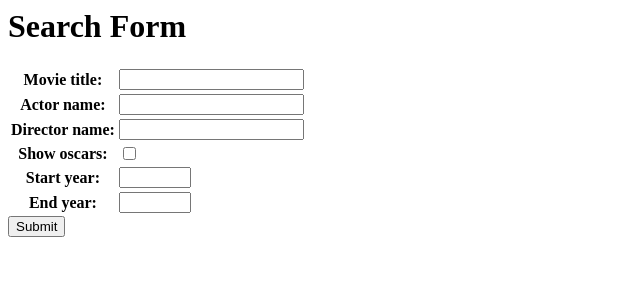
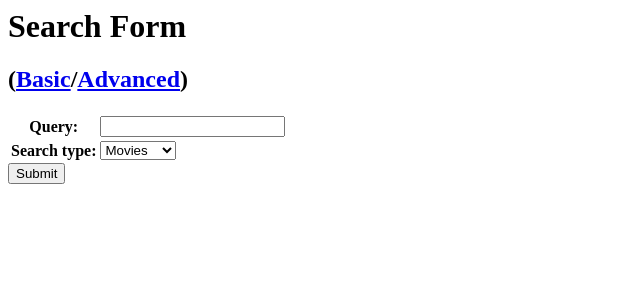
Before and after one commit to kbaylor/movienet, a Django app: page /movieapp/find/ in a window 1280 px wide. Shown: the top 300 px of the page, without its empty margins (0-640 px from the left). Run offline with Django 3.2, Linux system fonts and the light colour scheme; parts of the project's set-up code (start-up, migrations or seed data) failed here and were passed over.

Commit message:
commiting new views and search forms, and actor costar list

```diff
--- a/MovieNet/movieapp/forms.py
+++ b/MovieNet/movieapp/forms.py
@@ -2,6 +2,8 @@ from django import forms
 
 
 class SearchForm(forms.Form):
+
+
     movie_title = forms.CharField(required=False)
     actor_name = forms.CharField(required=False)
     director_name = forms.CharField(required=False)
@@ -9,3 +11,11 @@ class SearchForm(forms.Form):
 
     start_year = forms.IntegerField(required=False,max_value=2013,min_value=1900)
     end_year = forms.IntegerField(required=False,max_value=2013,min_value=1900)
+
+    min_rating = forms.DecimalField(required=False,max_value=10,min_value=1,max_digits=3, decimal_places=2)
+    max_rating = forms.DecimalField(required=False,max_value=10,min_value=1,max_digits=3,decimal_places=2)
+
+
+class BasicSearchForm(forms.Form):
+    query = forms.CharField(required=True)
+    search_type = forms.ChoiceField(choices=[("movie","Movies"),("actor","Actors"),("director","Directors")])
--- a/MovieNet/movieapp/models.py
+++ b/MovieNet/movieapp/models.py
@@ -66,6 +66,6 @@ class Member(models.Model):
 class Rated(models.Model):
     member = models.ForeignKey(Member)
     movie = models.ForeignKey(Movie)
-    rating = models.IntegerField(validators=[MinValueValidator(0), MaxValueValidator(10)])
+    rating = models.IntegerField(validators=[MinValueValidator(1), MaxValueValidator(10)])
     class Meta:
         unique_together = ('member', 'movie')
--- a/MovieNet/movieapp/templates/find_form.html
+++ b/MovieNet/movieapp/templates/find_form.html
@@ -3,8 +3,8 @@
     <title>Search form</title>
 </head>
 <body>
-    <h1>Search Form</h1>
-
+    <h1>Search Form </h1>
+	<h2>(<a href="/movieapp/find/">Basic</a>/<a href="/movieapp/find/advanced">Advanced</a>)</h2>
     {% if form.errors %}
         <p style="color: red;">
             Please correct the error{{ form.errors|pluralize }} below.
--- a/MovieNet/movieapp/urls.py
+++ b/MovieNet/movieapp/urls.py
@@ -12,5 +12,6 @@ urlpatterns = patterns('',
     # ex: /director/5
     url(r'^director/(?P<did>\d+)/$', views.director, name='director'),
     url(r'^find/$', views.find),
+    url(r'^find/advanced/$', views.advancedfind),
 
 )
--- a/MovieNet/movieapp/views.py
+++ b/MovieNet/movieapp/views.py
@@ -4,10 +4,12 @@ Created on Apr 29, 2013
 @author: Aashish
 '''
 from django.http import HttpResponse
-from movieapp.forms import SearchForm
+from django.db.models import Count
+
+from movieapp.forms import SearchForm, BasicSearchForm
 from django.shortcuts import render, get_object_or_404
 
-from movieapp.models import Director, Movie, Actor, MovieNomination, ActorNomination, DirectorNomination
+from movieapp.models import Director, Movie, Actor, MovieNomination, ActorNomination, DirectorNomination, Rated
 
 def index(request):
     return HttpResponse("Hello, world. You're at the movieapp index.")
@@ -17,7 +19,21 @@ def movie(request, movieid):
     return render(request, 'movie.html', {'movie':movie})
 
 def actor(request, actorid):
-    return HttpResponse("You're looking at actor %s." % actorid)
+    actor = get_object_or_404(Actor, id=actorid)
+    costars_id = Movie.objects.filter(pk__in=actor.movies.all).values('actors')
+    costars_id = costars_id.annotate(num_movies=Count('actors')).order_by('-num_movies')[1:6]
+    print costars_id
+    #id_values = costars_id.values_list('actors', flat=True)
+    # id_values = [a.actors for a in costars_id]
+
+    #ids = []
+    costar_list = []
+    for actor_dict in costars_id:
+        #ids.append(actor_dict['actors'])
+        costar_list.append([Actor.objects.get(id=actor_dict['actors']), actor_dict['num_movies']])
+    #return HttpResponse(costars_id)
+    #costars = Actor.objects.filter(id__in=ids)
+    return render(request, 'actor.html', {'actor':actor, 'costars':costar_list});
 
 def director(request, did):
     director = get_object_or_404(Director, id=did)
@@ -36,8 +52,31 @@ def director(request, did):
 #             return render(request, 'movies_results.html',
 #                           {'movies': movies, 'query': movie_title, 'search_type': request.GET['current_choice']})
 #     return render(request, 'find_form.html', {'error': error, 'search_types': {'movie','actor','director'}})
+def find(request):
+    if request.method == 'POST':
+        form = BasicSearchForm(request.POST)
+        if form.is_valid():
+            cd = form.cleaned_data
+            text = cd['query']
+            search_type = cd['search_type']
 
-def find(request):
+            if search_type=='movie':
+                return_set = Movie.objects.filter(title__icontains=text)
+
+
+            if search_type=='actor':
+                return_set = Actor.objects.filter(name__icontains=text)
+
+            if search_type=='director':
+                return_set = Director.objects.filter(name__icontains=text)
+            return render(request, 'basic_search_results.html',
+                           {'return_set': return_set, 'query': text, 'search_type':search_type})
+    else:
+        form = BasicSearchForm()
+    return render(request, 'find_form.html', {'form': form})
+
+
+def advancedfind(request):
     if request.method == 'POST':
         form = SearchForm(request.POST)
         if form.is_valid():
@@ -47,6 +86,8 @@ def find(request):
             director_name = cd['director_name']
             start = cd['start_year']
             end = cd['end_year']
+            ratings_start = cd['min_rating']
+            ratings_end = cd['max_rating']
             #movie_award = cd['show_movie_oscars']
             #actor_award = cd['show_actor_oscars']
             #director_award = cd['show_director_oscars']
@@ -63,16 +104,22 @@ def find(request):
             if start and end:
                 movies = movies.filter(year__range=(start,end))
 
-            #actor.filter(movies__in=movies)
+
+           ## ratings=Rated.objects.filter(movie__in=movies).annotate(avg_rating=Avg('rating'))
+            #ratings.annotate(Avg('rating'))
+
+           ## if rating_start and rating_end:
+           ##     ratings = ratings.filter(avg_rating__range=(rating_start,rating_end))
+           ##     movies = movies.filter(pk__in=ratings)
             if show_oscars:
                 movie_oscars = MovieNomination.objects.filter(movie__in=movies)
                 actor_oscars = ActorNomination.objects.filter(movie__in=movies)
                 director_oscars = DirectorNomination.objects.filter(movie__in=movies)
-                return render(request, 'movies_results.html',
+                return render(request, 'advanced_search_results.html',
                            {'movies': movies, 'query': movie_title, 'show_oscars':show_oscars,
                                 'movie_oscars': movie_oscars, 'actor_oscars':actor_oscars, 'director_oscars':director_oscars})
             else:
-                return render(request, 'movies_results.html',
+                return render(request, 'advanced_search_results.html',
                            {'movies': movies, 'query': movie_title, 'show_oscars':show_oscars})
     else:
         form = SearchForm()
```
Also changed, not shown: MovieNet/movieapp/templates/actor.html (added, +17 -0 lines), MovieNet/movieapp/templates/basic_search_results.html (added, +16 -0 lines), MovieNet/movieapp/templates/movie.html (+16 -3 lines), MovieNet/movieapp/templates/advanced_search_results.html (renamed from MovieNet/movieapp/templates/movies_results.html).
